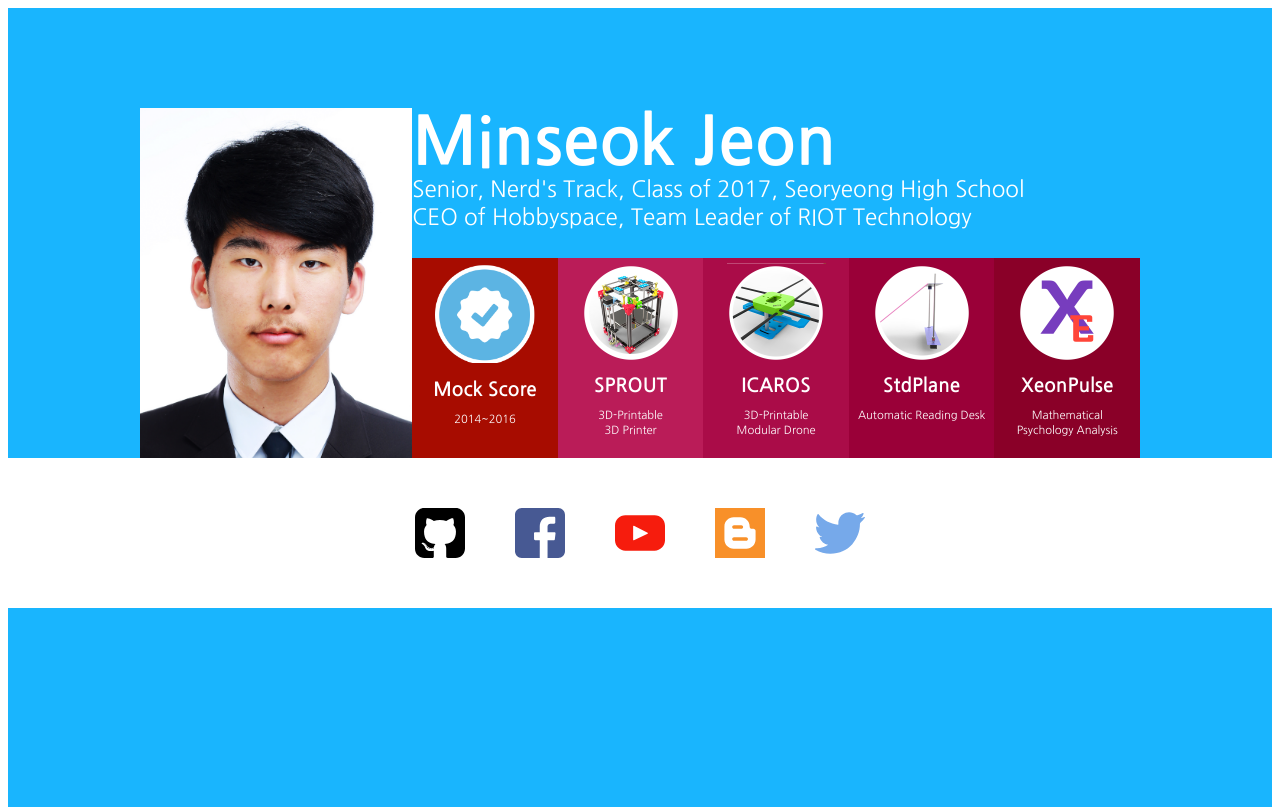
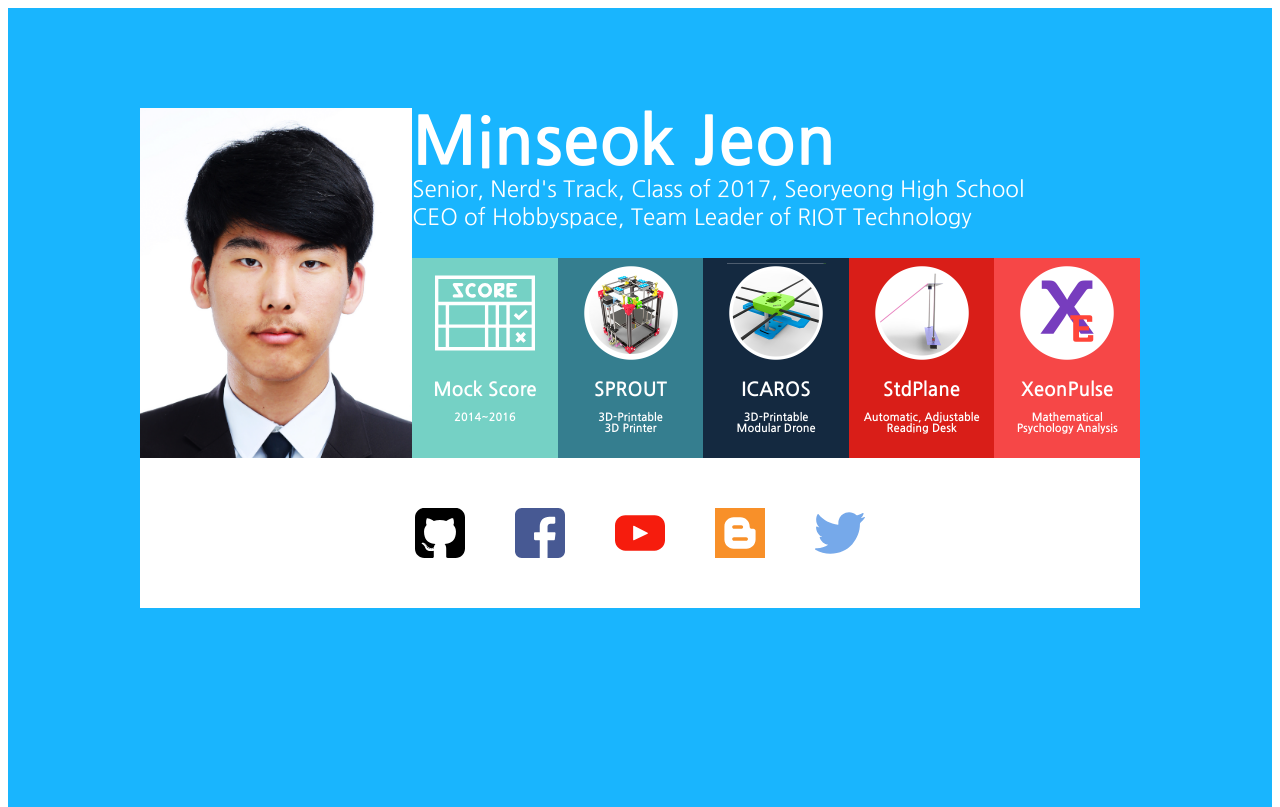
Before and after one commit to cheon7886/cheon7886.github.io, a PHP site: page / in a window 1280 px wide. Shown: the top 807 px of the page. Run offline with PHP 8.4, Linux system fonts and the light colour scheme; some libraries are stand-ins or nearby versions.

Commit message:
Semi-Final Release
Circular to Rectangular, Mock Image will be uploaded. Then this project
will be complete.

```diff
--- a/index.html
+++ b/index.html
@@ -50,7 +50,7 @@
                   <div class="flex-wrap">
 
                     <div class="button1">
-                        <a href="http://cheon7886.github.io/#Mock_Score"><img class="img" src="image/Score.png" width="100" height="100"></a>
+                        <a href="http://cheon7886.github.io/#Mock_Score"><img class="img" src="image/Score2.svg" width="100" height="100"></a>
                         <h1>Mock Score</h1>
                         <p>2014~2016</p>
                     </div>
@@ -70,7 +70,7 @@
                     <div class="button4">
                         <a href="https://github.com/cheon7886/StdPlane"><img src="image/StdPlane.png" width="100" height="100"></a>
                         <h1>StdPlane</h1>
-                        <p>Automatic Reading Desk</p>
+                        <p>Automatic, Adjustable<br>Reading Desk</p>
                     </div>
 
                     <div class="button5">
@@ -85,7 +85,7 @@
                 </div>
                 <!-----body end------->
 
-
+                <div class="lower">
 
                 <div class="flex-wrap2">
                     <div class="github"><a href="https://github.com/cheon7886/"><img src="image/social/github.svg" width="50" height="50"></a></div>
@@ -95,6 +95,7 @@
                     <div class="twitter"><a href=""><img src="image/social/twitter.svg" width="50" height="50"></a></div>
                 </div>
 
+                </div>
 
             </div>
             <div class="section" id="score">
--- a/style.css
+++ b/style.css
@@ -17,6 +17,7 @@ p, h1 { font-family: 'Nanum Gothic', sans-serif; }
     color: white;
     font-size: 4.2em;
     margin: 0 0 0 0;
+    font-weight: 900;
 }
 .text p{
     color: white;
@@ -39,10 +40,12 @@ p, h1 { font-family: 'Nanum Gothic', sans-serif; }
 .flex-wrap h1{
     color: white;
     font-size: 1.2em;
+    font-weight: 900;
 }
 .flex-wrap p{
     color: white;
     font-size: 0.7em;
+    font-weight: 700;
 }
 
 .flex-wrap img{
@@ -81,56 +84,39 @@ p, h1 { font-family: 'Nanum Gothic', sans-serif; }
 .button1 {
   width: 145.5562px;
   height: 200px;
-  background-color: #A70C00;
+  /*background-color: #A70C00;*/
+  background-color: #75D1C5;
 }
 
 
 .button2 {
   width: 145.5562px;
   height: 200px;
-  background-color: #BA1C58;
+  /*background-color: #BA1C58;*/
+  background-color: #357E8F;
 }
 
-.button2 img{
-    display: block;
-    margin-left: auto;
-    margin-right: auto;
-}
 
 .button3 {
   width: 145.5562px;
   height: 200px;
-  background-color: #AA0C48;
+  /*background-color: #AA0C48;*/
+  background-color: #142940;
 }
 
-.button3 img{
-    display: block;
-    margin-left: auto;
-    margin-right: auto;
-}
 
 .button4 {
   width: 145.5562px;
   height: 200px;
-  background-color: #9A0038;
-}
-
-.button4 img{
-    display: block;
-    margin-left: auto;
-    margin-right: auto;
+  /*background-color: #9A0038;*/
+  background-color: #D91E18;
 }
 
 .button5 {
   width: 145.5562px;
   height: 200px;
-  background-color: #8A0028;
-}
-
-.button5 img{
-    display: block;
-    margin-left: auto;
-    margin-right: auto;
+  /*background-color: #8A0028;*/
+  background-color: #F64747;
 }
 
 .upper{
@@ -201,3 +187,8 @@ p, h1 { font-family: 'Nanum Gothic', sans-serif; }
   height: 100px;
 
 }
+
+.lower {
+    width: 1000px;
+    margin: 0 auto;
+}
```
Also changed, not shown: image/Score2.svg (added).
